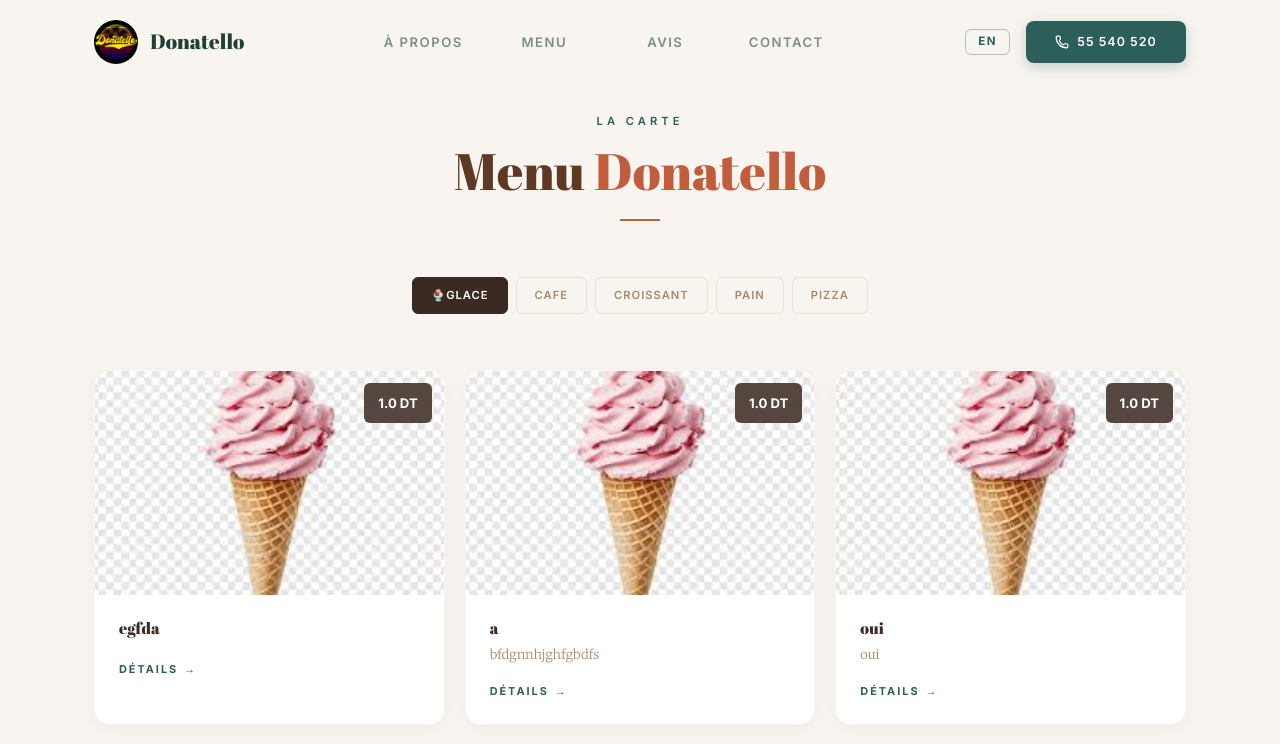
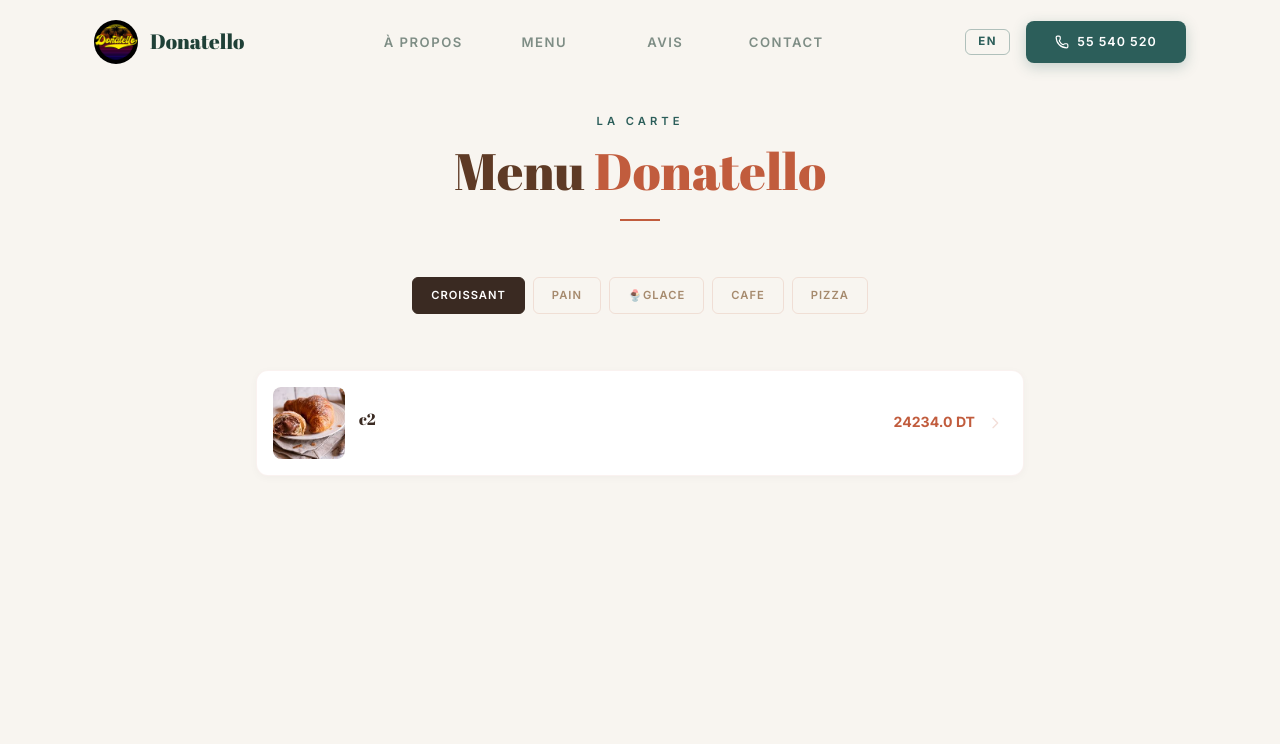
Before and after one commit to donatellotn/donatello, a React (Vite) app: page /donatello/menu in a window 1280 px wide. Shown: the top 744 px of the page. Built offline with nearby package versions, Linux system fonts and the light colour scheme; grey boxes are pictures that could not be loaded; a web font is replaced by a local one.

Commit message:
fix: use creation order for menu categories instead of hardcoded sort

```diff
--- a/src/pages/MenuPage.tsx
+++ b/src/pages/MenuPage.tsx
@@ -5,16 +5,6 @@ import { Footer } from '../components/Footer';
 import { useLang } from '../i18n/LangContext';
 
 import { MenuItem, parseMenuHTML } from '../utils/menuParser';
-
-const ORDER = [
-  "☕ Boisson chaude",
-  "🧃 Boisson fraîche",
-  "🥐 Viennoiseries",
-  "🍰 Gâteaux et tartes",
-  "🍽️ Plats",
-  "✨ Autres"
-];
-
 
 // ── Drink card — compact list style ──
 const DrinkCard = memo(({ item, onClick }: { item: MenuItem; onClick: () => void }) => (
@@ -176,15 +166,7 @@ const MenuPage = () => {
         setPlats(items);
 
         // Set initial category
-        const cats = Array.from(new Set(items.map(i => i.category)))
-          .sort((a, b) => {
-            const iA = ORDER.indexOf(a);
-            const iB = ORDER.indexOf(b);
-            if (iA === -1 && iB === -1) return a.localeCompare(b);
-            if (iA === -1) return 1;
-            if (iB === -1) return -1;
-            return iA - iB;
-          });
+        const cats = Array.from(new Set(items.map(i => i.category)));
         if (cats.length > 0) {
           setActiveCategory(cats[0]);
           setActiveTab(cats[0]);
@@ -199,15 +181,7 @@ const MenuPage = () => {
   }, []);
 
   // Compute categories from loaded items
-  const categories = (Array.from(new Set(plats.map(item => item.category))) as string[])
-    .sort((a, b) => {
-      const indexA = ORDER.indexOf(a);
-      const indexB = ORDER.indexOf(b);
-      if (indexA === -1 && indexB === -1) return a.localeCompare(b);
-      if (indexA === -1) return 1;
-      if (indexB === -1) return -1;
-      return indexA - indexB;
-    });
+  const categories = Array.from(new Set(plats.map(item => item.category))) as string[];
 
   // Prefetch first category eagerly, rest lazily during idle time
   useEffect(() => {
```
